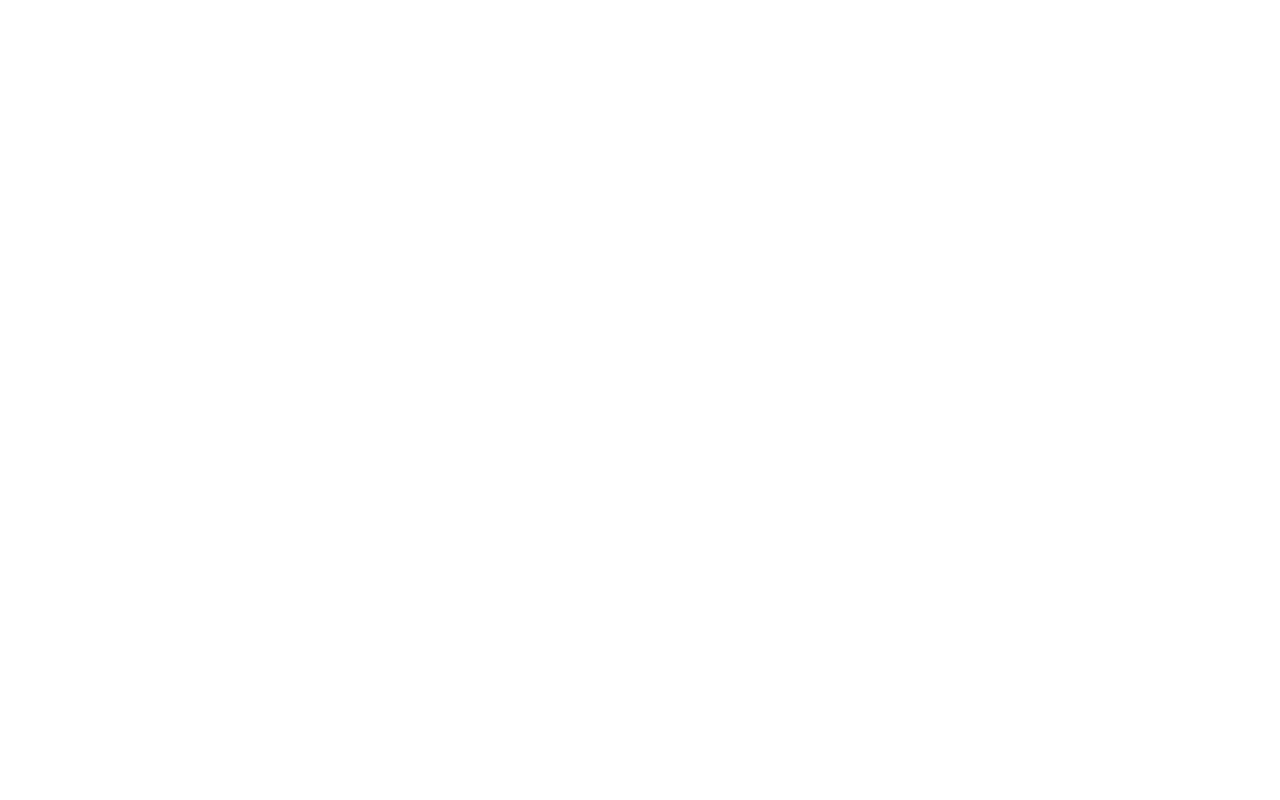
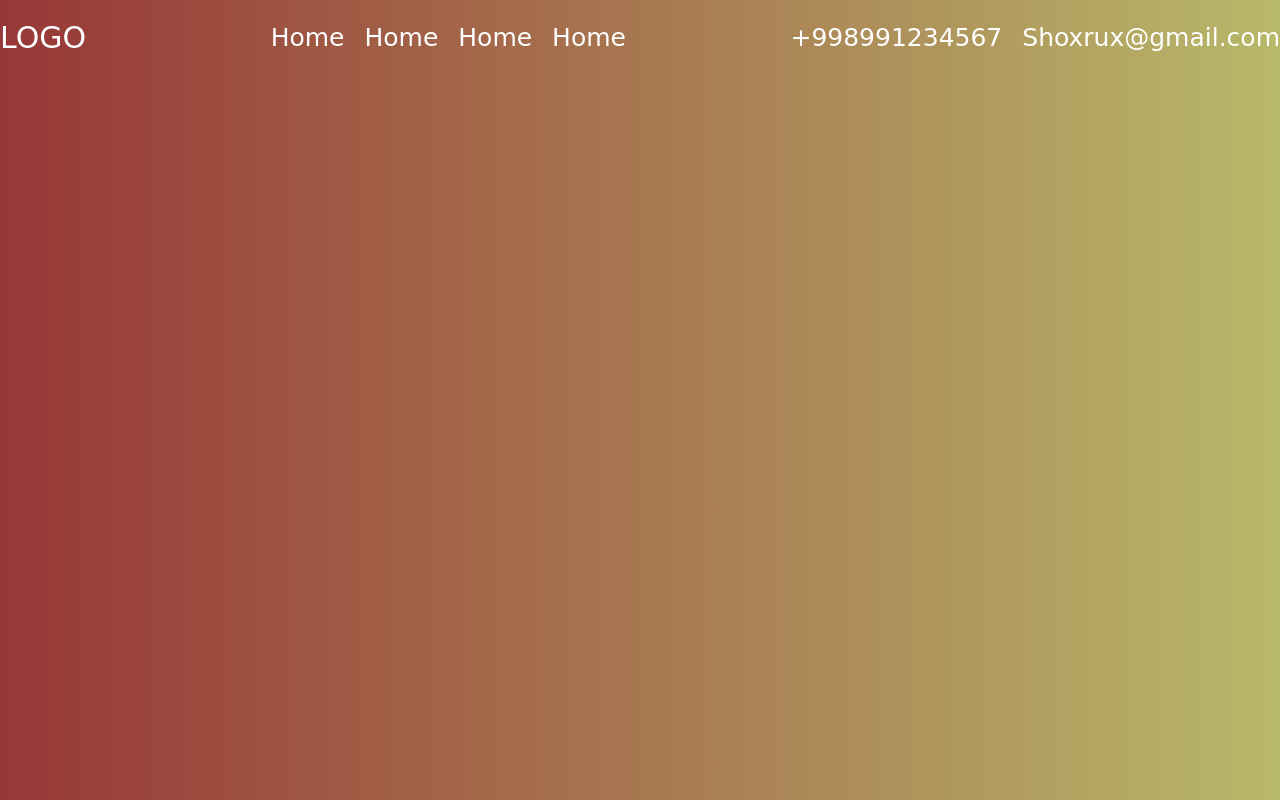
Before and after one commit to shoxrux0414/shoxrux-1, a plain HTML site: page index.html in a window 1280 px wide. Drawn offline with Linux system fonts and the light colour scheme.

Commit message:
add start

```diff
--- /dev/null
+++ b/css/style.css
@@ -0,0 +1,55 @@
+* {
+    margin: 0;
+    padding: 0;
+    box-sizing: border-box;
+}
+
+ul {
+    list-style: none;
+}
+a {
+    text-decoration: none;
+}
+
+body {
+    min-height: 100vh;
+    background: linear-gradient(to right, rgb(151, 55, 55), rgb(184, 184, 106));
+}
+.container {
+    margin: 0 auto;
+    max-width: 1320px;
+    width: 100%;
+    padding: 0 12px;
+}
+.header .container {
+    display: flex;
+    justify-content: space-between;
+    align-items: center;
+    padding: 20px 0;
+}
+.header__logo {
+    font-family: cursive;
+    font-size: 30px;
+    color: #fff;
+    text-transform: uppercase;
+}
+.header__list {
+    display: flex;
+}
+.header__link {
+    color: #fff;
+    margin-left: 20px;
+    font-size: 25px;
+    text-transform: capitalize;
+    font-family: cursive;
+}
+.header__contact {
+    display: flex;
+    column-gap: 20px;
+}
+.header__call,
+.header__email {
+    color: #fff;
+    font-size: 25px;
+    font-family: cursive;
+}
--- a/index.html
+++ b/index.html
@@ -3,9 +3,34 @@
 <head>
     <meta charset="UTF-8">
     <meta name="viewport" content="width=device-width, initial-scale=1.0">
+    <link rel="stylesheet" href="css/style.css">
     <title>Document</title>
 </head>
 <body>
-
+    <header class="header">
+        <nav class="nav">
+            <div class="container">
+                <a href="#" class="header__logo">logo</a>
+                <ul class="header__list">
+                    <li class="header__item">
+                        <a href="#" class="header__link">home</a>
+                    </li>
+                    <li class="header__item">
+                        <a href="#" class="header__link">home</a>
+                    </li>
+                    <li class="header__item">
+                        <a href="#" class="header__link">home</a>
+                    </li>
+                    <li class="header__item">
+                        <a href="#" class="header__link">home</a>
+                    </li>
+                </ul>
+                <div class="header__contact">
+                    <a href="#" class="header__call">+998991234567</a>
+                    <a href="#" class="header__email">Shoxrux@gmail.com</a>
+                </div>
+            </div>
+        </nav>
+    </header>
 </body>
 </html>
```
